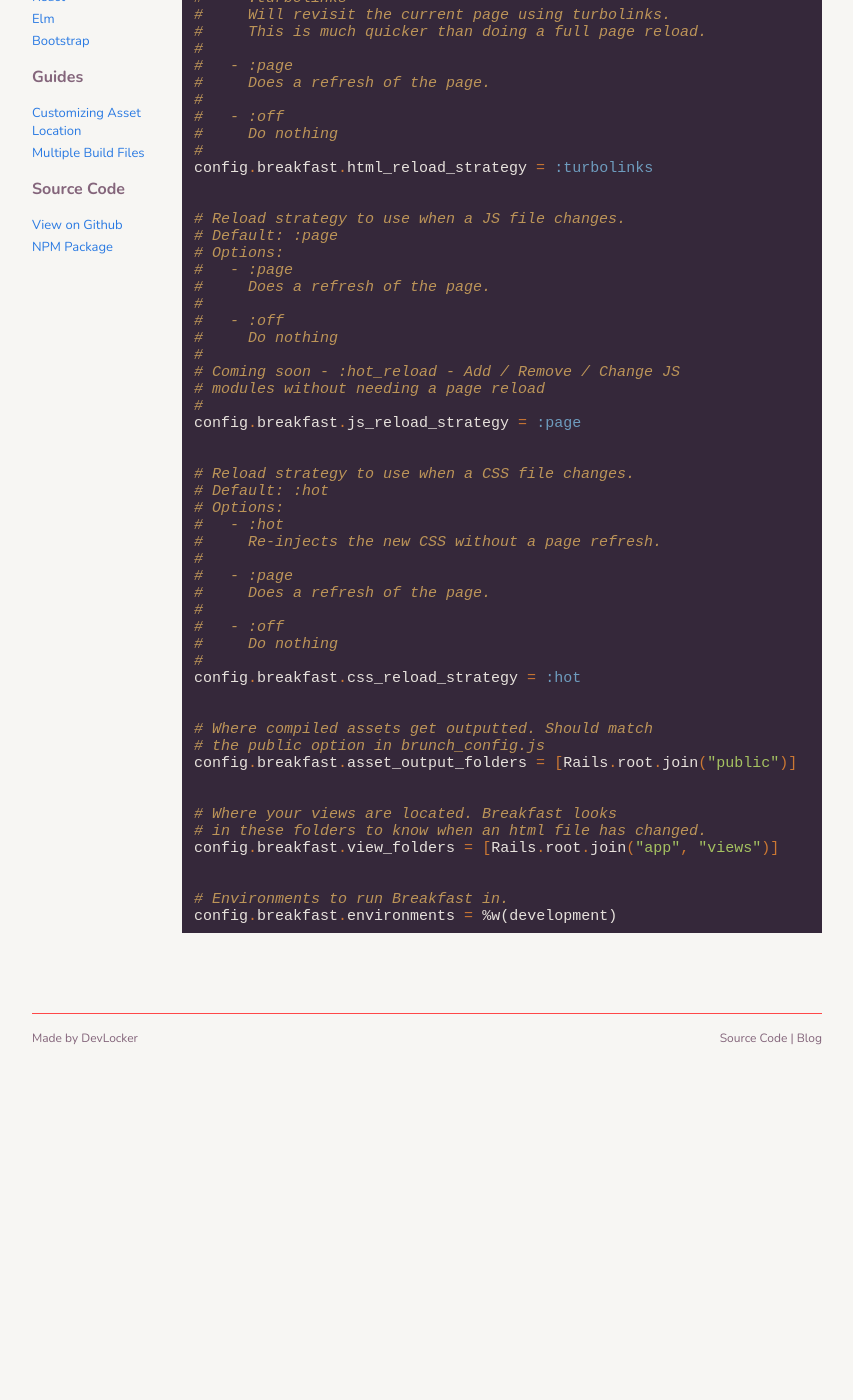
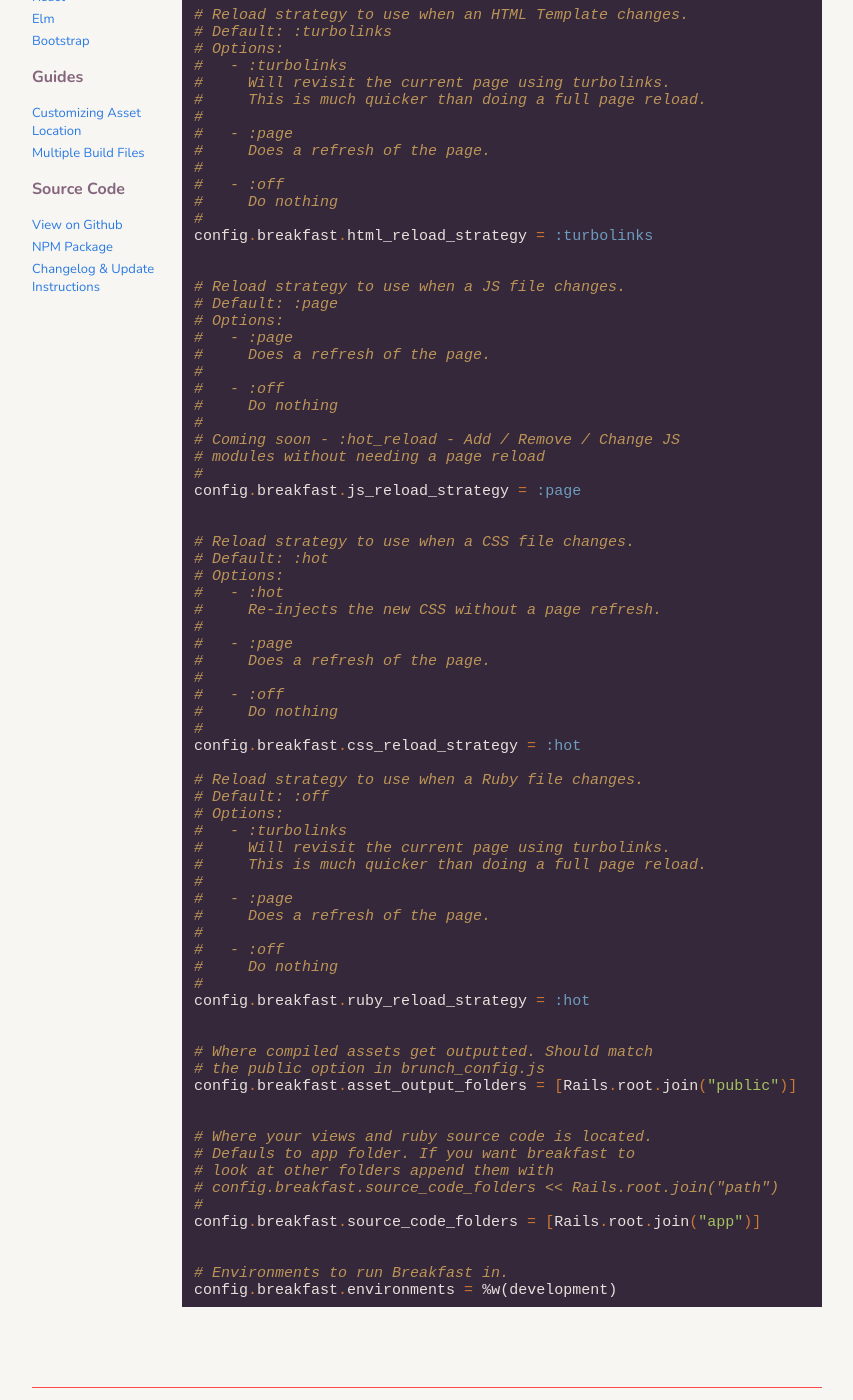
Before and after one commit to devlocker/breakfast, a Jekyll site: the page built from getting_started/configuration.md, in a window 1280 px wide and 1400 px high, scrolled down 471 px. Shown: the whole window, without its empty margins (213-1066 px from the left). Built offline with Jekyll 4.4.1, drawn with Linux system fonts in a browser that asks for light colours; before the commit the page ends 1773 px from its top, so only the background shows below that; some of the changed text lies outside the part shown.

```diff
--- a/_layouts/default.html
+++ b/_layouts/default.html
@@ -37,6 +37,7 @@
           <ul>
             <li><a href="https://github.com/devlocker/breakfast" target="_blank">View on Github</a></li>
             <li><a href="https://www.npmjs.com/package/breakfast-rails" target="_blank">NPM Package</a></li>
+            <li><a href="https://github.com/devlocker/breakfast/blob/master/CHANGELOG.md" target="_blank">Changelog & Update Instructions</a></li>
           </ul>
         </div>
 
--- a/getting_started/configuration.md
+++ b/getting_started/configuration.md
@@ -8,6 +8,10 @@ Breakfast has several configuration options available. Modify them in
 defaults.
 
 ~~~ruby
+# For reload strategies note these are just defaults.
+# As of 0.3.0 you can dynamically switch the reload
+# strategy with the Breakfast bar
+
 # Reload strategy to use when an HTML Template changes.
 # Default: :turbolinks
 # Options:
@@ -53,15 +57,33 @@ config.breakfast.js_reload_strategy = :page
 #
 config.breakfast.css_reload_strategy = :hot
 
+# Reload strategy to use when a Ruby file changes.
+# Default: :off
+# Options:
+#   - :turbolinks
+#     Will revisit the current page using turbolinks.
+#     This is much quicker than doing a full page reload.
+#
+#   - :page
+#     Does a refresh of the page.
+#
+#   - :off
+#     Do nothing
+#
+config.breakfast.ruby_reload_strategy = :hot
+
 
 # Where compiled assets get outputted. Should match
 # the public option in brunch_config.js
 config.breakfast.asset_output_folders = [Rails.root.join("public")]
 
 
-# Where your views are located. Breakfast looks
-# in these folders to know when an html file has changed.
-config.breakfast.view_folders = [Rails.root.join("app", "views")]
+# Where your views and ruby source code is located.
+# Defauls to app folder. If you want breakfast to
+# look at other folders append them with
+# config.breakfast.source_code_folders << Rails.root.join("path")
+#
+config.breakfast.source_code_folders = [Rails.root.join("app")]
 
 
 # Environments to run Breakfast in.
```
